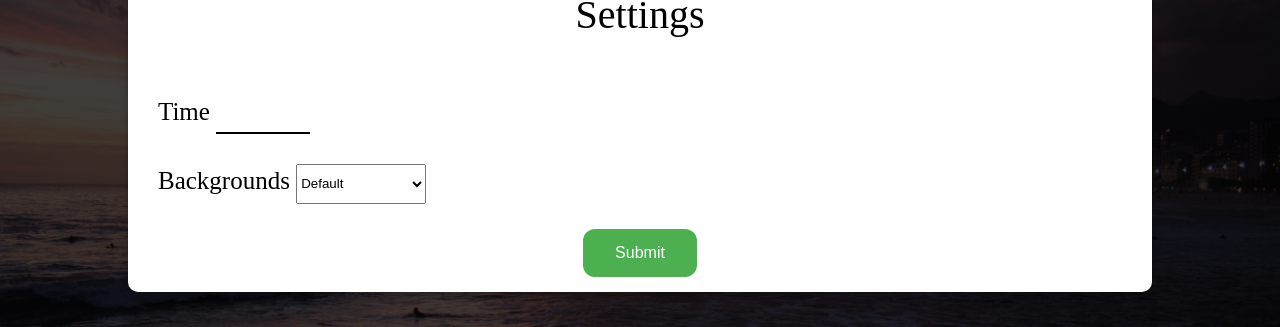
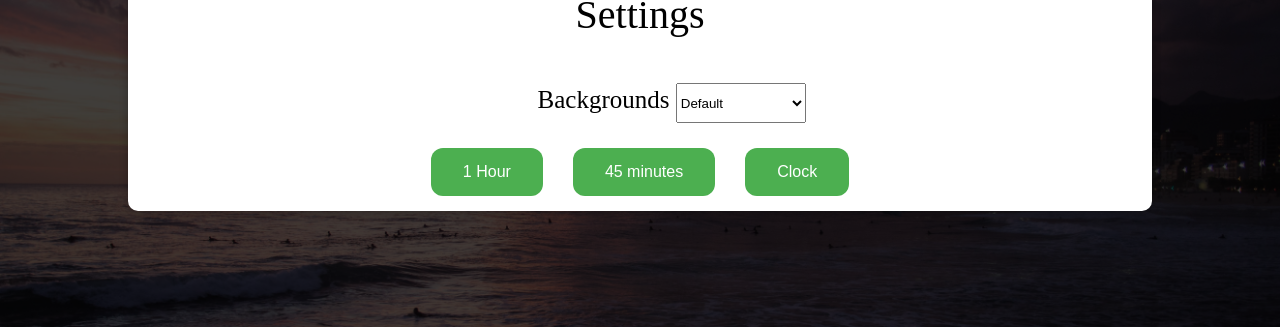
Before and after one commit to jyhaoo/eye-timer-desktop, a React (Create React App) app in the folder timer-app/: page / in a window 1280 px wide. Shown: the part 209-536 px from the top of the page. Built offline with nearby package versions, Linux system fonts and the light colour scheme.

Commit message:
Able to pass time to time component

```diff
--- a/timer-app/src/App.js
+++ b/timer-app/src/App.js
@@ -6,12 +6,14 @@ import Time from './components/Time';
 function App() {
   const [settings, setSettings] = useState(true)
   const [background, setBackground] = useState('default')
+  const [timerType, setTimerType] = useState('')
 
   const settingsHandler = () => {
     setSettings(null);
   }
 
-  const addSettings = (settingsBackground) => {
+  const addSettings = (timerValue, settingsBackground) => {
+    setTimerType(timerValue);
     setBackground(settingsBackground);
   }
 
@@ -21,7 +23,7 @@ function App() {
         {settings &&
           (<SettingsModal onAddSettings={addSettings} onConfirm={settingsHandler} />)
         }
-        <Time time={50} />
+        <Time time={timerType} />
       </Background>
     </div>
   );
--- a/timer-app/src/components/SettingsModal.js
+++ b/timer-app/src/components/SettingsModal.js
@@ -2,21 +2,20 @@ import React, { useState } from 'react';
 import classes from './SettingsModal.module.css';
 
 const SettingsModal = (props) => {
-    const [enteredTime, setTimer] = useState('');
-    const [enteredBackground, setBackground] = useState('');
-
-    const timeChangeHandler = (event) => {
-        setTimer(event.target.value);
-    }
+    const [enteredBackground, setBackground] = useState('default');
+    const [enteredTimerType, setTimerType] = useState('');
 
     const backgroundChangeHandler = (event) => {
         setBackground(event.target.value);
     }
 
+    const timeTypeHandler = (event) => {
+        setTimerType(event.target.value);
+    }
+
     const addSettings = (event) => {
         event.preventDefault();
-        console.log('Event: ' + enteredTime);
-        console.log('Background: ' + enteredBackground);
+        props.onAddSettings(enteredTimerType, enteredBackground);
     }
 
     return (
@@ -28,10 +27,6 @@ const SettingsModal = (props) => {
                 </div>
                 <form onSubmit={addSettings}>
                     <div>
-                        <div className={classes.timeContainer}>
-                            <label className={classes.timeText} htmlFor='time'>Time  </label>
-                            <input className={classes.input} id='time' type='text' value={enteredTime} onChange={timeChangeHandler} />
-                        </div>
                         <div className={classes.backgroundContainer}>
                             <label className={classes.backgroundText}>Backgrounds  </label>
                             <select className={classes.menu} id='background' onChange={backgroundChangeHandler}>
@@ -42,7 +37,9 @@ const SettingsModal = (props) => {
                         </div>
                     </div>
                     <div className={classes.buttonContainer}>
-                        <button className={classes.button} type='submit'>Submit</button>
+                        <button className={classes.button} type='submit' value='1hour' onClick={timeTypeHandler}>1 Hour</button>
+                        <button className={classes.button} type='submit' value='45min' onClick={timeTypeHandler}>45 minutes</button>
+                        <button className={classes.button} type='submit' onClick={timeTypeHandler} value='clock'>Clock</button>
                     </div>
                 </form>
             </div>
--- a/timer-app/src/components/SettingsModal.module.css
+++ b/timer-app/src/components/SettingsModal.module.css
@@ -25,18 +25,9 @@
     text-align: center;
     font-size: 40px;
 }
-.timeContainer {
-    padding-top: 15px;
+.backgroundContainer {
     padding-bottom: 15px;
-    padding-left: 30px;
-}
-.timeText {
-    font-size: 25px;
-}
-.backgroundContainer {
-    padding-top: 15px;
-    padding-bottom: 15px;
-    padding-left: 30px;
+    padding-left: 40%;
 }
 .backgroundText {
     font-size: 25px;
@@ -53,15 +44,17 @@
 }
 .buttonContainer {
     padding-top: 10px;
+    padding-bottom: 15px;
     text-align: center;
-    padding-bottom: 15px;
 }
 .button {
     background-color: #4CAF50; /* Green */
     border: none;
     color: white;
     padding: 15px 32px;
-    text-align: center;
+    margin-left: 15px;
+    margin-right: 15px;
+    align-content: center;
     text-decoration: none;
     display: inline-block;
     font-size: 16px;
--- /dev/null
+++ b/timer-app/src/components/Time.js
@@ -0,0 +1,21 @@
+import React, { useState, useEffect } from 'react';
+import classes from './Time.module.css';
+
+const Time = (props) => {
+
+    const [time, setTime] = useState(props.time);
+
+    useEffect(() => {
+        if (props.time === '1hour') {
+            setTime(3600);
+        } else if (props.time === '45min') {
+            setTime(2700);
+        }
+    })
+
+    return (
+        <p>{time}</p>
+    )
+}
+
+export default Time;
```
Also changed, not shown: timer-app/src/components/Time.module.css (added).
